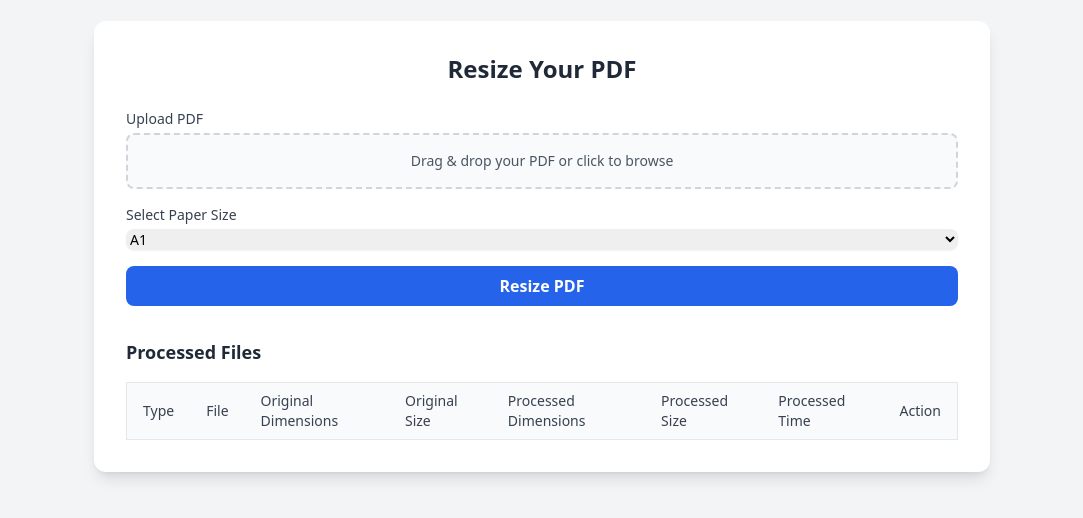
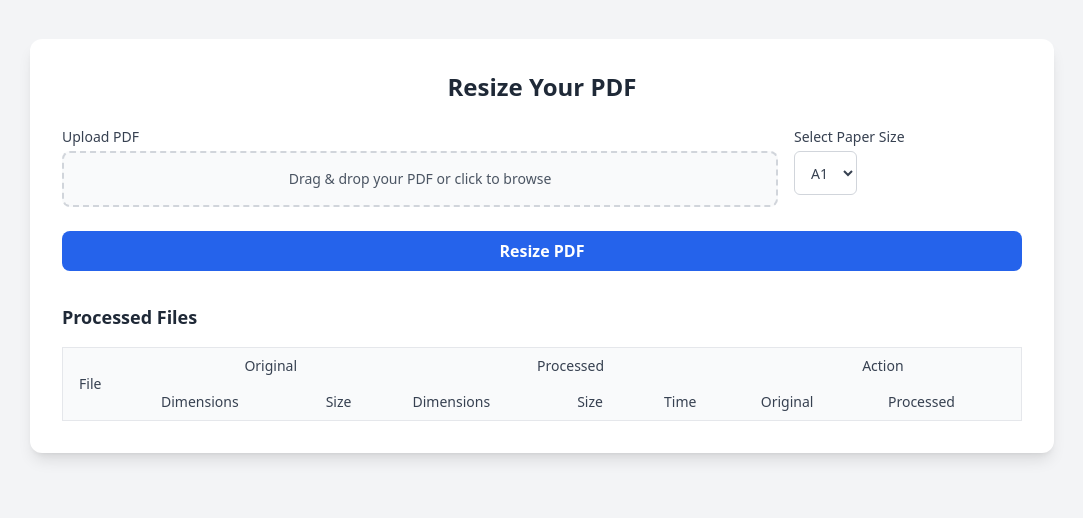
Before and after one commit to bukhtyarhaider/pdf-resizer-mvp, a website: page public/index.html in a window 1280 px wide. Shown: the part 154-672 px from the top of the page, without its empty margins (98-1181 px from the left). Drawn offline with nearby package versions, Linux system fonts and the light colour scheme.

Commit message:
feat: enhance PDF upload form with improved layout and additional paper size selection

```diff
--- a/public/index.html
+++ b/public/index.html
@@ -8,10 +8,11 @@
   <script src="https://cdnjs.cloudflare.com/ajax/libs/pdf.js/2.16.105/pdf.min.js"></script>
 </head>
 <body class="bg-gray-100 min-h-screen flex items-center justify-center py-8">
-  <div class="bg-white p-8 rounded-xl shadow-lg max-w-4xl w-full">
+  <div class="bg-white p-8 rounded-xl shadow-lg max-w-5xl w-full">
     <h1 class="text-2xl font-bold text-gray-800 mb-6 text-center">Resize Your PDF</h1>
     <form id="pdfForm" action="/resize" method="post" enctype="multipart/form-data" class="space-y-4">
-      <div>
+      <div class="grid grid-cols-1 md:grid-cols-4 gap-4">
+        <div class="md:col-span-3">
           <label class="block text-sm font-medium text-gray-700">Upload PDF</label>
           <div
             id="dropZone"
@@ -34,14 +35,15 @@
           </div>
           <p id="fileName" class="mt-2 text-sm text-gray-600"></p>
         </div>
-      <div>
+        <div class="md:col-span-1">
           <label class="block text-sm font-medium text-gray-700">Select Paper Size</label>
-        <select name="size" class="mt-1 block w-full rounded-lg border-gray-300 shadow-sm focus:border-blue-500 focus:ring-blue-500 text-sm">
+          <select name="size"  class=" mt-1 h-11 px-3 rounded-md border border-gray-300 bg-white text-gray-700 text-sm focus:outline-none focus:ring-2 focus:ring-blue-500 focus:border-blue-500">
             <option value="A0">A0</option>
             <option value="A1" selected>A1</option>
             <option value="A2">A2</option>
             <option value="A3">A3</option>
           </select>
+        </div>
       </div>
       <button type="submit" class="w-full bg-blue-600 text-white font-semibold py-2 px-4 rounded-lg hover:bg-blue-700 focus:outline-none focus:ring-2 focus:ring-blue-500 transition duration-150">
         Resize PDF
@@ -54,14 +56,19 @@
         <table class="min-w-full bg-white border border-gray-200 rounded-lg">
           <thead>
             <tr class="bg-gray-50">
-              <th class="py-2 px-4 text-left text-sm font-medium text-gray-700">Type</th>
-              <th class="py-2 px-4 text-left text-sm font-medium text-gray-700">File</th>
-              <th class="py-2 px-4 text-left text-sm font-medium text-gray-700">Original Dimensions</th>
-              <th class="py-2 px-4 text-left text-sm font-medium text-gray-700">Original Size</th>
-              <th class="py-2 px-4 text-left text-sm font-medium text-gray-700">Processed Dimensions</th>
-              <th class="py-2 px-4 text-left text-sm font-medium text-gray-700">Processed Size</th>
-              <th class="py-2 px-4 text-left text-sm font-medium text-gray-700">Processed Time</th>
-              <th class="py-2 px-4 text-left text-sm font-medium text-gray-700">Action</th>
+              <th rowspan="2" class="py-2 px-4 text-left text-sm font-medium text-gray-700">File</th>
+              <th colspan="2" class="py-2 px-4 text-center text-sm font-medium text-gray-700">Original</th>
+              <th colspan="3" class="py-2 px-4 text-center text-sm font-medium text-gray-700">Processed</th>
+              <th colspan="2" class="py-2 px-4 text-center text-sm font-medium text-gray-700">Action</th>
+            </tr>
+            <tr class="bg-gray-50">
+              <th class="py-2 px-4 text-left text-sm font-medium text-gray-700">Dimensions</th>
+              <th class="py-2 px-4 text-left text-sm font-medium text-gray-700">Size</th>
+              <th class="py-2 px-4 text-left text-sm font-medium text-gray-700">Dimensions</th>
+              <th class="py-2 px-4 text-left text-sm font-medium text-gray-700">Size</th>
+              <th class="py-2 px-4 text-left text-sm font-medium text-gray-700">Time</th>
+              <th class="py-2 px-4 text-left text-sm font-medium text-gray-700">Original</th>
+              <th class="py-2 px-4 text-left text-sm font-medium text-gray-700">Processed</th>
             </tr>
           </thead>
           <tbody id="fileTableBody" class="divide-y divide-gray-200">
@@ -164,7 +171,6 @@
         const tableBody = document.getElementById('fileTableBody');
         const row = document.createElement('tr');
         row.innerHTML = `
-          <td class="py-2 px-4 text-sm text-gray-600">Uploaded & Processed</td>
           <td class="py-2 px-4 text-sm text-gray-600">${originalFile.name}</td>
           <td class="py-2 px-4 text-sm text-gray-600">${originalFileDimensions.width} x ${originalFileDimensions.height} pt</td>
           <td class="py-2 px-4 text-sm text-gray-600">${formatFileSize(originalFile.size)}</td>
@@ -172,8 +178,10 @@
           <td class="py-2 px-4 text-sm text-gray-600">${formatFileSize(processedFileSize)}</td>
           <td class="py-2 px-4 text-sm text-gray-600">${processingTime} s</td>
           <td class="py-2 px-4 text-sm">
-            <a href="${URL.createObjectURL(originalFile)}" download="${originalFile.name}" class="text-blue-600 hover:underline mr-2">Original</a>
-            <a href="${URL.createObjectURL(blob)}" download="${filename}" class="text-blue-600 hover:underline">Processed</a>
+            <a href="${URL.createObjectURL(originalFile)}" download="${originalFile.name}" class="text-blue-600 hover:underline">Download</a>
+          </td>
+          <td class="py-2 px-4 text-sm">
+            <a href="${URL.createObjectURL(blob)}" download="${filename}" class="text-blue-600 hover:underline">Download</a>
           </td>
         `;
         tableBody.appendChild(row);
```
Lines whose indentation alone changed are shown as unchanged.
